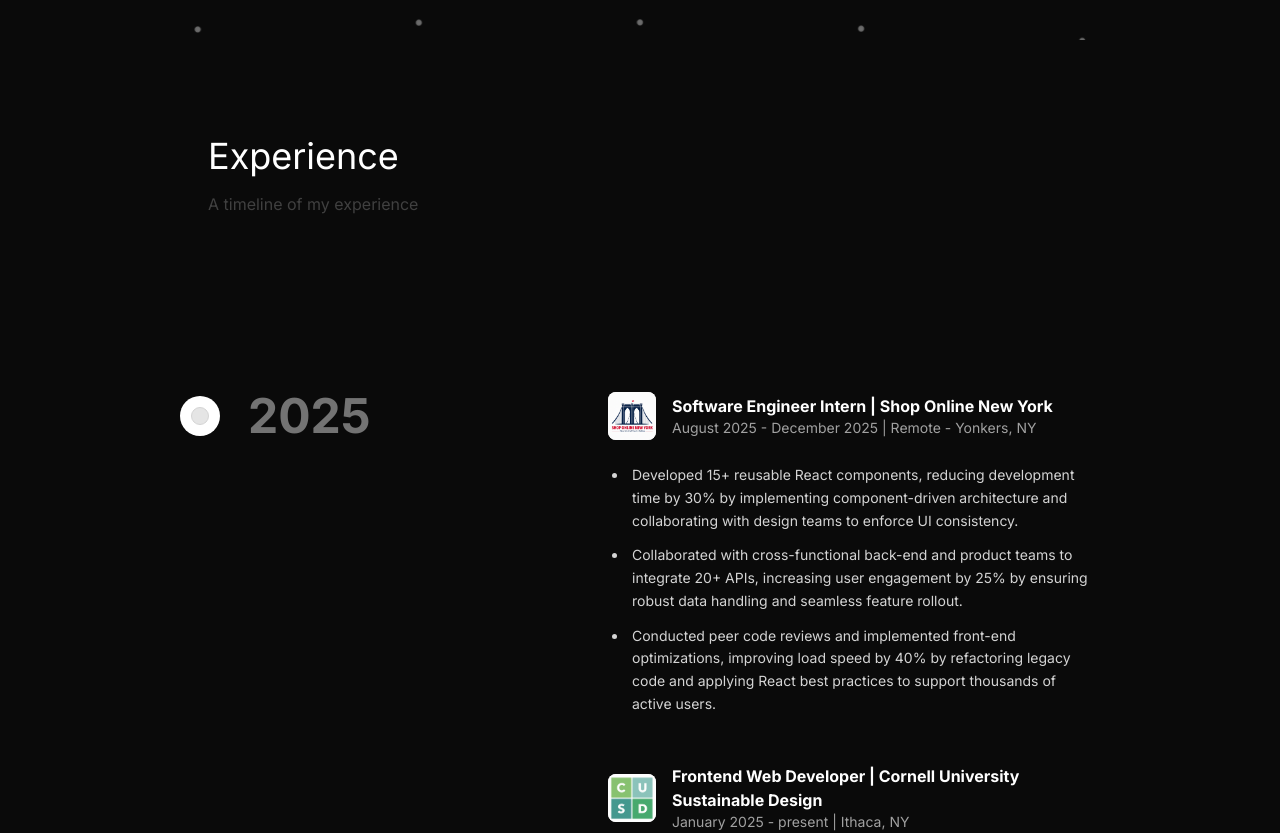
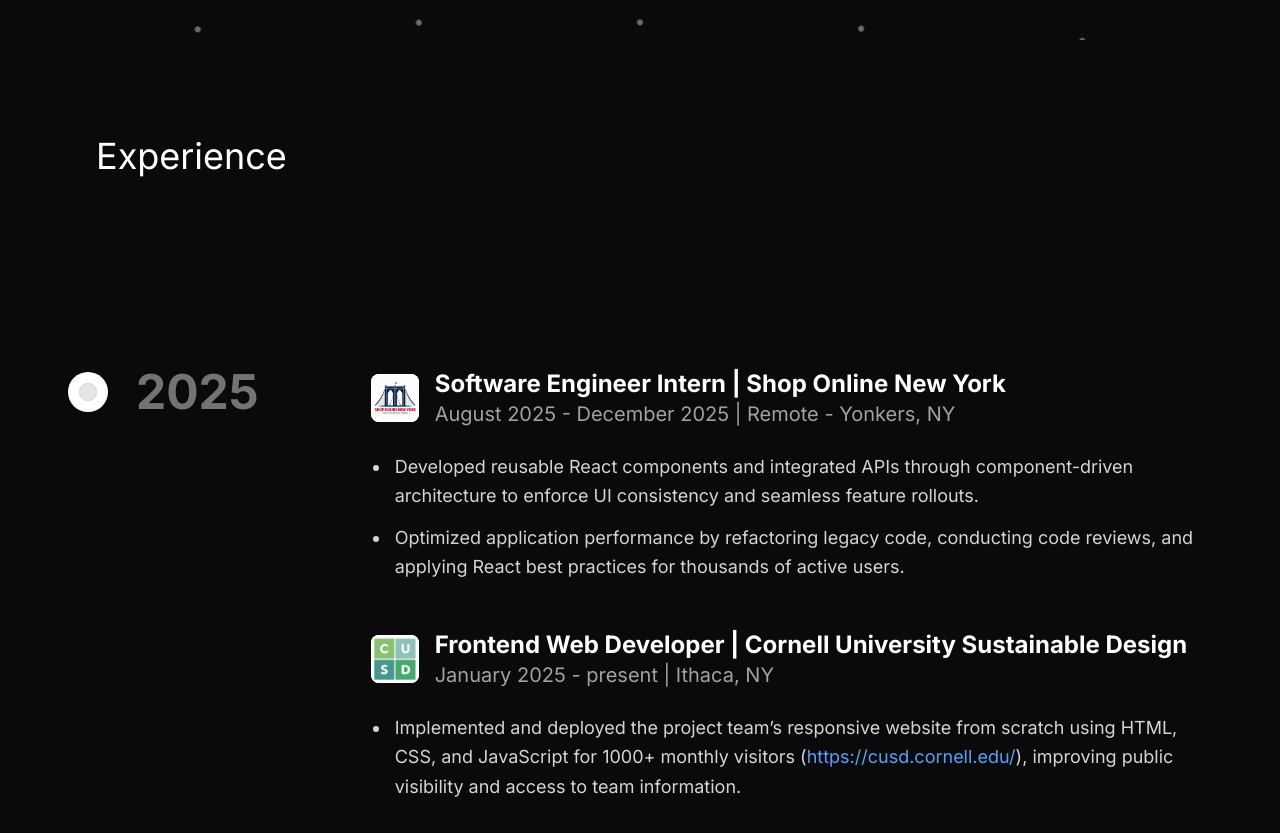
Before and after one commit to paulhwang1007/portfolio, a Next.js app: page / in a window 1280 px wide. Shown: the part 760-1593 px from the top of the page. Built offline with nearby package versions, Linux system fonts and the light colour scheme.

Commit message:
finetune spacing and font size

```diff
--- a/src/app/page.tsx
+++ b/src/app/page.tsx
@@ -80,7 +80,7 @@ export default function Home() {
 
             <Hero />
 
-            <Section id="experience">
+            <Section id="experience" width="max-w-full">
                <Timeline data={[
                  {
                    title: "2025",
@@ -97,23 +97,20 @@ export default function Home() {
                                   />
                               </div>
                               <div>
-                                  <h4 className="text-sm md:text-base font-bold text-white">
+                                  <h4 className="text-xl md:text-2xl font-bold text-white">
                                       Software Engineer Intern | Shop Online New York
                                   </h4>
-                                  <p className="text-sm text-neutral-400">
+                                  <p className="text-lg md:text-xl text-neutral-400">
                                       August 2025 - December 2025 | Remote - Yonkers, NY
                                   </p>
                               </div>
                           </div>
-                         <ul className="list-disc pl-5 space-y-3 text-neutral-300 text-xs md:text-sm leading-relaxed">
+                         <ul className="list-disc pl-5 space-y-3 text-neutral-300 text-base md:text-lg leading-relaxed">
                            <li className="pl-1">
-                             Developed 15+ reusable React components, reducing development time by 30% by implementing component-driven architecture and collaborating with design teams to enforce UI consistency.
+                             Developed reusable React components and integrated APIs through component-driven architecture to enforce UI consistency and seamless feature rollouts.
                            </li>
                            <li className="pl-1">
-                             Collaborated with cross-functional back-end and product teams to integrate 20+ APIs, increasing user engagement by 25% by ensuring robust data handling and seamless feature rollout.
-                           </li>
-                           <li className="pl-1">
-                             Conducted peer code reviews and implemented front-end optimizations, improving load speed by 40% by refactoring legacy code and applying React best practices to support thousands of active users.
+                             Optimized application performance by refactoring legacy code, conducting code reviews, and applying React best practices for thousands of active users.
                            </li>
                          </ul>
                        </div>
@@ -129,15 +126,15 @@ export default function Home() {
                                   />
                               </div>
                               <div>
-                                  <h4 className="text-sm md:text-base font-bold text-white">
+                                  <h4 className="text-xl md:text-2xl font-bold text-white">
                                       Frontend Web Developer | Cornell University Sustainable Design
                                   </h4>
-                                  <p className="text-sm text-neutral-400">
+                                  <p className="text-lg md:text-xl text-neutral-400">
                                       January 2025 - present | Ithaca, NY
                                   </p>
                               </div>
                           </div>
-                         <ul className="list-disc pl-5 space-y-3 text-neutral-300 text-xs md:text-sm leading-relaxed">
+                         <ul className="list-disc pl-5 space-y-3 text-neutral-300 text-base md:text-lg leading-relaxed">
                            <li className="pl-1">
                              Implemented and deployed the project team’s responsive website from scratch using HTML, CSS, and JavaScript for 1000+ monthly visitors (<a href="https://cusd.cornell.edu/" target="_blank" rel="noopener noreferrer" className="text-blue-400 hover:underline">https://cusd.cornell.edu/</a>), improving public visibility and access to team information.
                            </li>
--- a/src/components/home/Section.tsx
+++ b/src/components/home/Section.tsx
@@ -7,9 +7,10 @@ interface SectionProps extends HTMLMotionProps<"section"> {
   title?: string;
   children: React.ReactNode;
   className?: string;
+  width?: string;
 }
 
-export function Section({ id, title, children, className = "", ...props }: SectionProps) {
+export function Section({ id, title, children, className = "", width = "max-w-5xl", ...props }: SectionProps) {
   return (
     <motion.section id={id} className={`min-h-screen py-24 px-4 flex flex-col items-center justify-center ${className}`} {...props}>
       <motion.div
@@ -17,7 +18,7 @@ export function Section({ id, title, children, className = "", ...props }: Secti
         whileInView={{ opacity: 1, y: 0 }}
         viewport={{ once: true, margin: "-100px" }}
         transition={{ duration: 0.6 }}
-        className="w-full max-w-5xl"
+        className={`w-full ${width}`}
       >
         {title && (
           <div className="mb-12 flex items-center gap-4">
--- a/src/components/ui/timeline.tsx
+++ b/src/components/ui/timeline.tsx
@@ -36,22 +36,19 @@ export const Timeline = ({ data }: { data: TimelineEntry[] }) => {
       className="w-full font-sans md:px-10"
       ref={containerRef}
     >
-      <div className="max-w-7xl mx-auto pt-0 pb-20 px-4 md:px-8 lg:px-10">
+      <div className="max-w-full mx-auto pt-0 pb-20 px-4 md:px-8 lg:px-10">
         <h2 className="text-lg md:text-4xl mb-4 text-white max-w-4xl">
           Experience
         </h2>
-        <p className="text-neutral-700 dark:text-neutral-300 text-sm md:text-base max-w-sm">
-          A timeline of my experience
-        </p>
       </div>
 
-      <div ref={ref} className="relative max-w-7xl mx-auto pb-20">
+      <div ref={ref} className="relative max-w-full mx-auto pb-20">
         {data.map((item, index) => (
           <div
             key={index}
-            className="flex justify-start pt-10 md:pt-24 md:gap-10"
+            className="flex justify-start pt-10 md:pt-24 md:gap-24"
           >
-            <div className="sticky flex flex-col md:flex-row z-40 items-center top-40 md:top-60 self-start max-w-xs lg:max-w-sm md:w-full">
+            <div className="sticky flex flex-col md:flex-row z-40 items-center top-40 md:top-60 self-start md:w-fit">
               <div className="h-10 absolute left-3 md:left-3 w-10 rounded-full bg-white dark:bg-black flex items-center justify-center">
                 <div className="h-4 w-4 rounded-full bg-neutral-200 dark:bg-neutral-800 border border-neutral-300 dark:border-neutral-700 p-2" />
               </div>
```
